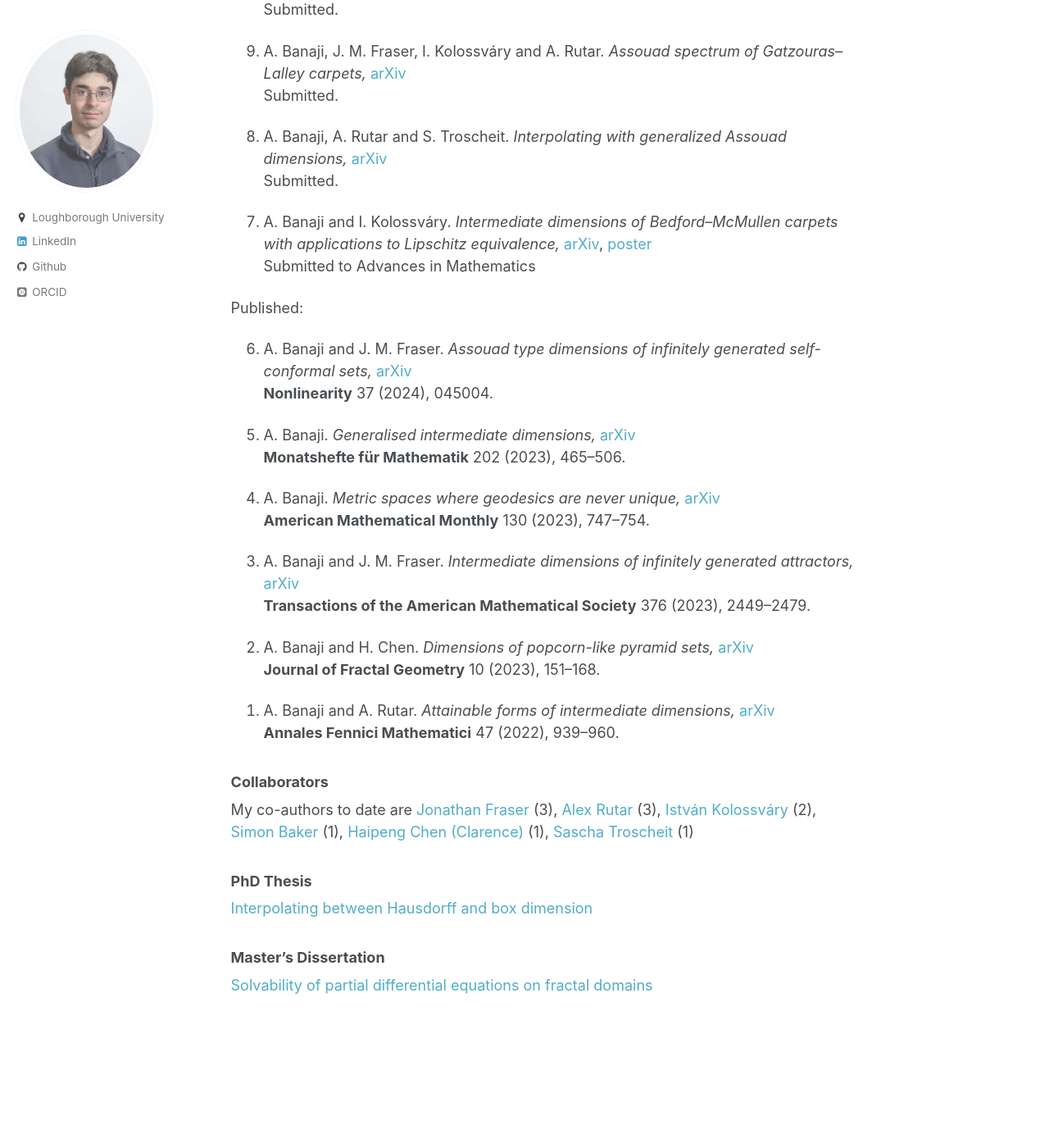
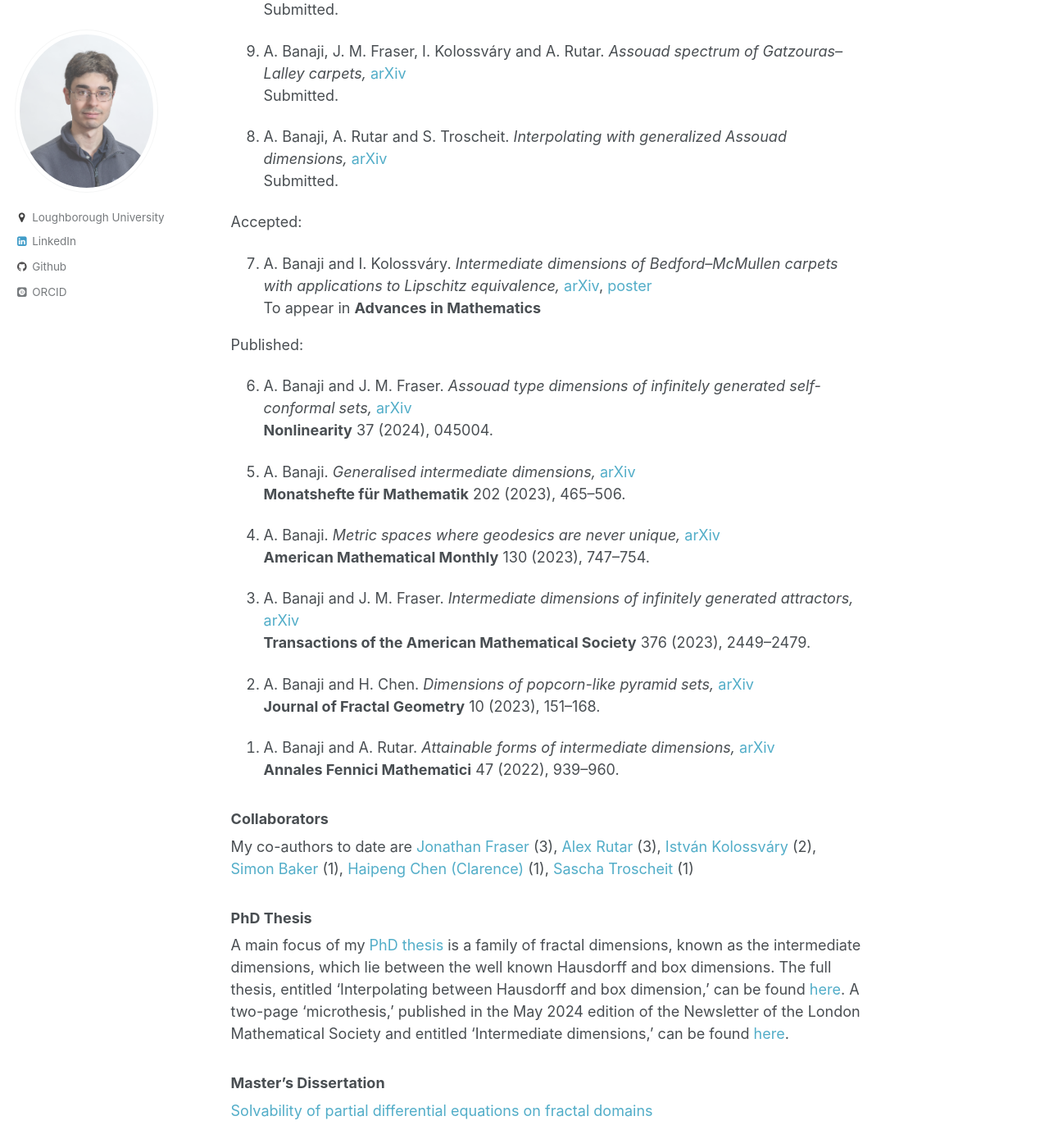
Before and after one commit to amlan-banaji/amlan-banaji.github.io, a Jekyll site: the page built from _pages/publications.md, in a window 1280 px wide and 1400 px high, scrolled down 360 px. Shown: the whole window at 82% size. Built offline with Jekyll 4.4.1, drawn with Linux system fonts in a browser that asks for light colours; some web fonts are replaced; before the commit the page ends 1625 px from its top, so only the background shows below that.

Commit message:
advances, microthesis

```diff
--- a/_pages/publications.md
+++ b/_pages/publications.md
@@ -18,10 +18,14 @@ Submitted.
 
 8. A. Banaji, A. Rutar and S. Troscheit. *Interpolating with generalized Assouad dimensions,* [arXiv](https://arxiv.org/abs/2308.12975)
 Submitted.
+{:start="10"}
+{: reversed="reversed"}
+
+Accepted:
 
 7. A. Banaji and I. Kolossváry. *Intermediate dimensions of Bedford–McMullen carpets with applications to Lipschitz equivalence,* [arXiv](https://arxiv.org/abs/2111.05625), [poster](https://amlan-banaji.github.io/files/BristolCarpetsPoster.pdf)
-Submitted to Advances in Mathematics
-{:start="10"}
+To appear in **Advances in Mathematics**
+{:start="7"}
 {: reversed="reversed"}
 
 Published:
@@ -51,7 +55,7 @@ My co-authors to date are [Jonathan Fraser](https://jonathan-fraser.github.io/ho
 
 ### PhD Thesis
 
-[Interpolating between Hausdorff and box dimension](https://amlan-banaji.github.io/files/Thesis-Amlan-Banaji.pdf)
+A main focus of my [PhD thesis](https://amlan-banaji.github.io/files/Thesis-Amlan-Banaji.pdf) is a family of fractal dimensions, known as the intermediate dimensions, which lie between the well known Hausdorff and box dimensions. The full thesis, entitled 'Interpolating between Hausdorff and box dimension,' can be found [here](https://amlan-banaji.github.io/files/Thesis-Amlan-Banaji.pdf). A two-page 'microthesis,' published in the May 2024 edition of the Newsletter of the London Mathematical Society and entitled 'Intermediate dimensions,' can be found [here](https://amlan-banaji.github.io/files/MicrothesisLMS.pdf).
 
 ### Master's Dissertation
 
```
Also changed, not shown: 2 other files.
